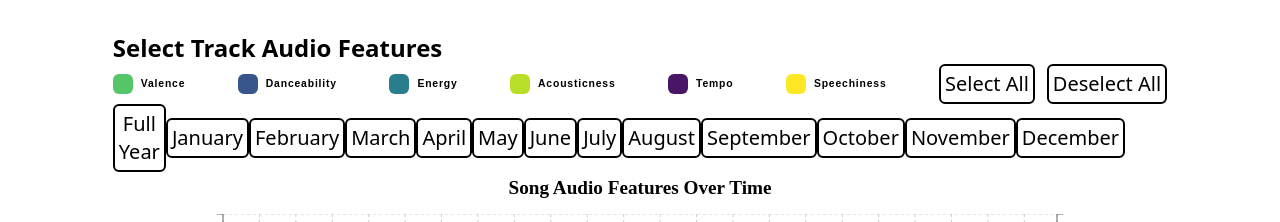
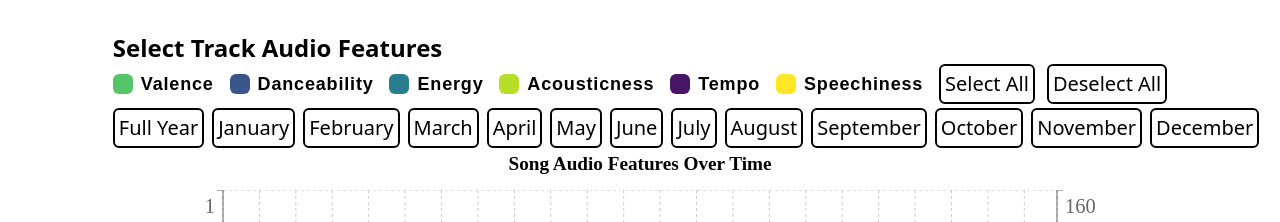
Before and after one commit to jamieRollison/musaic, a React (Vite) app: page /visualization in a window 1280 px wide. Shown: the part 824-1046 px from the top of the page. Built offline with nearby package versions, Linux system fonts and the light colour scheme; a web font is replaced by a local one.

Commit message:
improve line graph spacing

```diff
--- a/src/components/linegraph/linegraph.jsx
+++ b/src/components/linegraph/linegraph.jsx
@@ -81,7 +81,7 @@ export default function VisLineGraph({ data, setMonth }) {
             return (
               <div
                 key={idx}
-                className="font-primary font-md flex flex-row text-center space-x-2"
+                className="font-primary text- flex flex-row text-center space-x-2"
               >
                 <input
                   type="checkbox"
@@ -103,7 +103,7 @@ export default function VisLineGraph({ data, setMonth }) {
                   }}
                 />
                 <label
-                  className="flex items-center justify-between"
+                  className="flex items-center justify-between text-lg"
                   htmlFor={feature}
                 >
                   {feature_name_map[feature]}
@@ -127,12 +127,12 @@ export default function VisLineGraph({ data, setMonth }) {
             </button>
           </div>
         </div>
-        <div className="flex justify-between items-center w-4/5">
+        <div className="flex justify-between items-center w-4/5 space-x-2 mt-1">
           {["Full Year", ...monthNames].map((month, idx) => {
             return (
               <button
                 key={idx}
-                className="border-2 border-black rounded-md hover:bg-gray-200 p-1 text-xl"
+                className="border-2 border-black rounded-md hover:bg-gray-200 p-1 text-xl text-nowrap"
                 onClick={() => {
                   setMonth(idx);
                 }}
```
